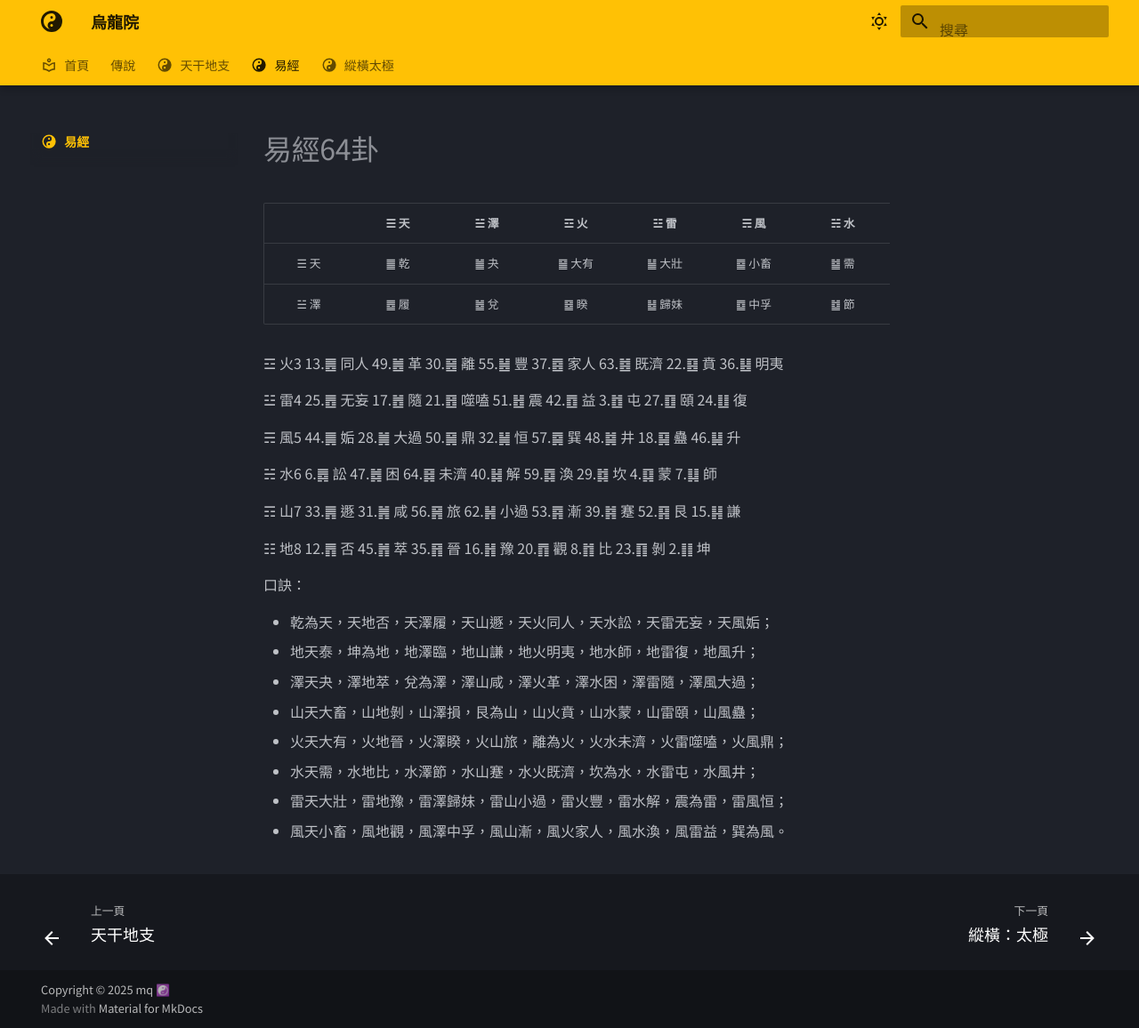
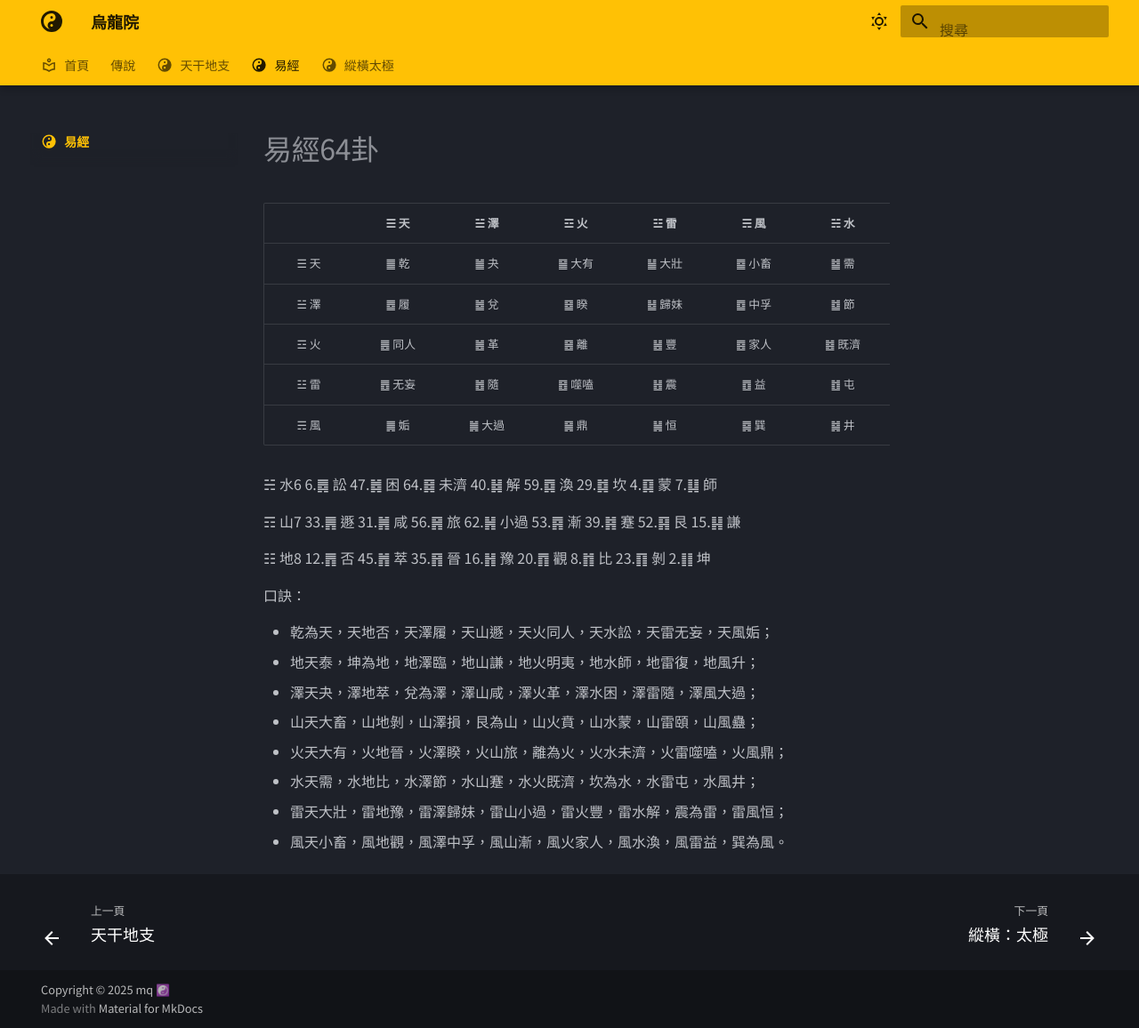
Before and after one commit to oolongyuan/oolongyuan.github.io, an MkDocs documentation site: the page built from docs/易經/index.md, in a window 1280 px wide and 1156 px high. Shown: the whole window at 89% size. Built offline with MkDocs 1.6.1 and Material for MkDocs 9.7.7, drawn with Linux system fonts in a browser that asks for light colours; some web fonts are replaced.

Commit message:
update table

```diff
--- a/docs/易經/index.md
+++ b/docs/易經/index.md
@@ -10,12 +10,9 @@ subtitle:
 | :-: | :-:  | :-:   | :-:   | :-:   | :-:   | :-:   | :-:   | :-:   |
 | ☰ 天 | ䷀ 乾 | ䷪ 夬 | ䷍ 大有 | ䷡ 大壯 | ䷈ 小畜 | ䷄ 需 | ䷙ 大畜 | ䷊ 泰 |
 | ☱ 澤 | ䷉ 履 | ䷹ 兌 | ䷥ 睽 | ䷵ 歸妹 | ䷼ 中孚 | ䷻ 節 | ䷨ 損 | ䷒ 臨 |
-
-☲ 火3 	13.䷌ 同人 	49.䷰ 革 	30.䷝ 離 	55.䷶ 豐 	37.䷤ 家人 	63.䷾ 既濟 	22.䷕ 賁 	36.䷣ 明夷
-
-☳ 雷4 	25.䷘ 无妄 	17.䷐ 隨 	21.䷔ 噬嗑 	51.䷲ 震 	42.䷩ 益 	3.䷂ 屯 	27.䷚ 頤 	24.䷗ 復
-
-☴ 風5 	44.䷫ 姤 	28.䷛ 大過 	50.䷱ 鼎 	32.䷟ 恒 	57.䷸ 巽 	48.䷯ 井 	18.䷑ 蠱 	46.䷭ 升
+| ☲ 火 | ䷌ 同人 | ䷰ 革 | ䷝ 離 | ䷶ 豐 | ䷤ 家人 | ䷾ 既濟 | ䷕ 賁 | ䷣ 明夷 |
+| ☳ 雷 | ䷘ 无妄 | ䷐ 隨 | ䷔ 噬嗑 | ䷲ 震 | ䷩ 益  | ䷂ 屯 | ䷚ 頤 | ䷗ 復 |
+| ☴ 風 | ䷫ 姤 | ䷛ 大過 | ䷱ 鼎 | ䷟ 恒 | ䷸ 巽 | ䷯ 井 | ䷑ 蠱 | ䷭ 升 |
 
 
 
```
